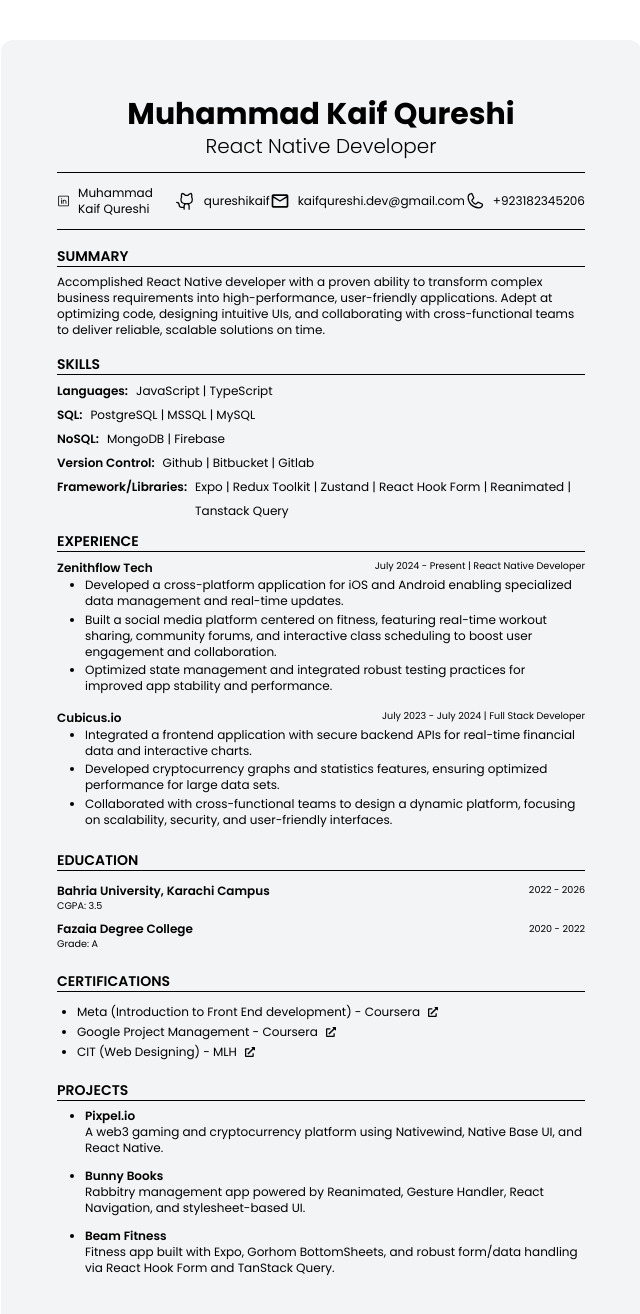
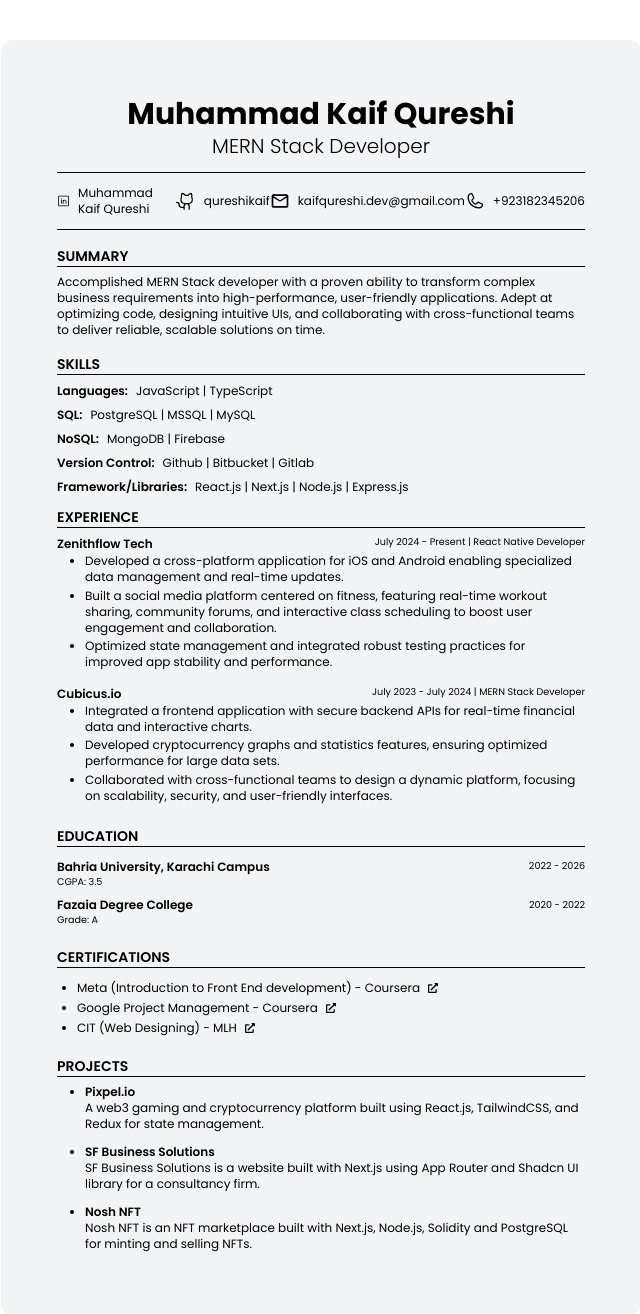
Before and after one commit to qureshikaif/my-resume, a Next.js app: page / in a window 1280 px wide. Shown: the top 1314 px of the page, without its empty margins (319-959 px from the left). Built offline with nearby package versions, Linux system fonts and the light colour scheme.

Commit message:
chore: updated cv

```diff
--- a/app/page.tsx
+++ b/app/page.tsx
@@ -84,14 +84,7 @@ const certifications = [
 const skills = {
   languages: ["JavaScript", "TypeScript"],
   sql: ["PostgreSQL", "MSSQL", "MySQL"],
-  frameworks: [
-    "Expo",
-    "Redux Toolkit",
-    "Zustand",
-    "React Hook Form",
-    "Reanimated",
-    "Tanstack Query",
-  ],
+  frameworks: ["React.js", "Next.js", "Node.js", "Express.js"],
   nosql: ["MongoDB", "Firebase"],
   versioncontrol: ["Github", "Bitbucket", "Gitlab"],
 };
@@ -110,7 +103,7 @@ const experiences = [
   {
     name: "Cubicus.io",
     date: "July 2023 - July 2024",
-    designation: "Full Stack Developer",
+    designation: "MERN Stack Developer",
     list: [
       "Integrated a frontend application with secure backend APIs for real-time financial data and interactive charts.",
       "Developed cryptocurrency graphs and statistics features, ensuring optimized performance for large data sets.",
@@ -135,10 +128,10 @@ const projects = [
     url: "https://drive.google.com/file/d/1bstIH9HEFoKuif-Zar26aD6VgCI8Zvir/view?usp=sharing",
     techStack: ["React Native | ", "Native Base"],
     description:
-      "A web3 gaming and cryptocurrency platform using Nativewind, Native Base UI, and React Native.",
+      "A web3 gaming and cryptocurrency platform built using React.js, TailwindCSS, and Redux for state management.",
   },
   {
-    name: "Bunny Books",
+    name: "SF Business Solutions",
     url: "https://github.com/qureshikaif/adhd-coach-native",
     techStack: [
       "React Native | ",
@@ -147,10 +140,10 @@ const projects = [
       "Zod",
     ],
     description:
-      "Rabbitry management app powered by Reanimated, Gesture Handler, React Navigation, and stylesheet-based UI.",
+      "SF Business Solutions is a website built with Next.js using App Router and Shadcn UI library for a consultancy firm. ",
   },
   {
-    name: "Beam Fitness",
+    name: "Nosh NFT",
     url: "https://github.com/qureshikaif/adhd-coach-native",
     techStack: [
       "Expo | ",
@@ -160,20 +153,20 @@ const projects = [
       "Zod",
     ],
     description:
-      "Fitness app built with Expo, Gorhom BottomSheets, and robust form/data handling via React Hook Form and TanStack Query.",
+      "Nosh NFT is an NFT marketplace built with Next.js, Node.js, Solidity and PostgreSQL for minting and selling NFTs.",
   },
 ];
 export default function Home() {
   return (
     <main className="flex min-h-screen items-center justify-center">
-      <section className="bg-gray-100 p-14 min-h-screen w-1/2 m-10 rounded-xl print:w-full print:m-0">
+      <section className="bg-gray-100 p-14 min-h-screen w-1/2 m-10 rounded-xl print:w-full print:m-0 print:bg-white">
         <div className="flex justify-between items-center">
           <div className="flex flex-col w-full">
             <h1 className="text-3xl font-bold text-center w-full">
               Muhammad Kaif Qureshi
             </h1>
             <h2 className="text-xl font-light text-center">
-              React Native Developer
+              MERN Stack Developer
             </h2>
           </div>
         </div>
@@ -200,7 +193,7 @@ export default function Home() {
             <h1 className="uppercase text-sm font-semibold">Summary</h1>
             <Divider className="mb-2 h-[0.5px]" />
             <p className="text-xs">
-              Accomplished React Native developer with a proven ability to
+              Accomplished MERN Stack developer with a proven ability to
               transform complex business requirements into high-performance,
               user-friendly applications. Adept at optimizing code, designing
               intuitive UIs, and collaborating with cross-functional teams to
```
